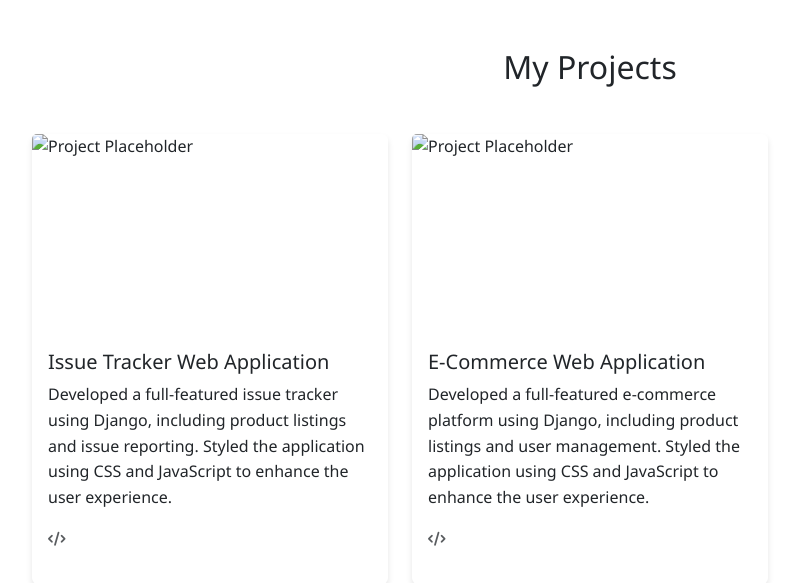
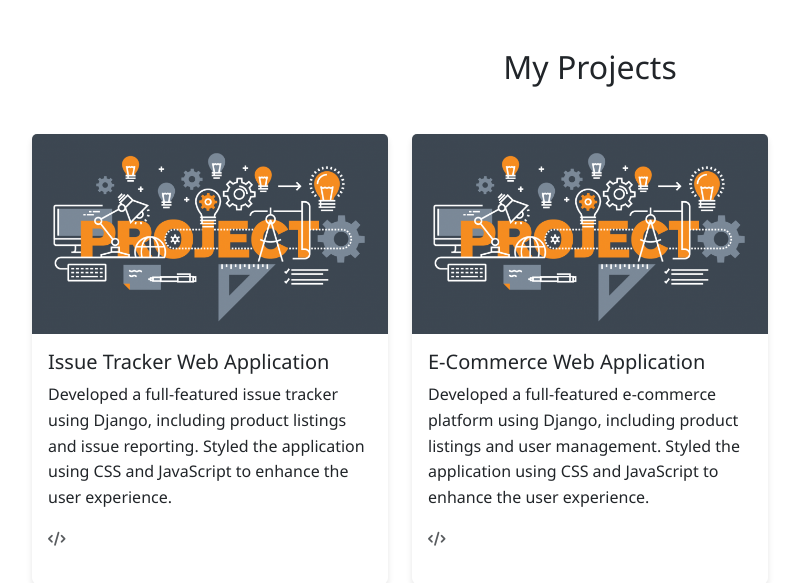
Before and after one commit to RintuKT/Resume, a Django app: page /projects/ in a window 1280 px wide. Shown: the part 58-641 px from the top of the page, without its empty margins (50-849 px from the left). Run offline with Django 5.2, Linux system fonts and the light colour scheme; data comes from the database, SQL or seed files in the repository.

Commit message:
Initial commit with project files and templates

```diff
--- a/portfolio_app/templates/portfolio_app/personaldetail.html
+++ b/portfolio_app/templates/portfolio_app/personaldetail.html
@@ -80,7 +80,7 @@
             <!-- Profile Card -->
             <div class="col-lg-4 mb-4">
                 <div class="profile-card p-4 text-center">
-                    <img src="{% if personal_detail.profile_image %}{{ personal_detail.profile_image.url }}{% else %}{% static 'portfolio_app/images/default-profile.jpg' %}{% endif %}"
+                    <img src="{% if personal_detail.profile_image %}{{ personal_detail.profile_image.url }}{% else %}{% static 'portfolio_app/images/profile.jpg' %}{% endif %}"
                          alt="Profile Picture"
                          class="rounded-circle mb-4"
                          style="width: 200px; height: 200px; object-fit: cover;">
--- a/portfolio_app/templates/portfolio_app/projects.html
+++ b/portfolio_app/templates/portfolio_app/projects.html
@@ -15,7 +15,7 @@
                     {% if project.image %}
                     <img src="{{ project.image.url }}" class="card-img-top" alt="{{ project.title }}">
                     {% else %}
-                    <img src="{% static 'portfolio_app/images/project-placeholder.jpg' %}" class="card-img-top" alt="Project Placeholder">
+                    <img src="{% static 'portfolio_app/images/project.png' %}" class="card-img-top" alt="Project Placeholder">
                     {% endif %}
 
                     <div class="card-body">
```
Also changed, not shown: portfolio_app/static/portfolio_app/images/profile.jpg (added), portfolio_app/static/portfolio_app/images/project.png (added), static/portfolio_app/images/project-placeholder.jpg (deleted), 2 other files.
